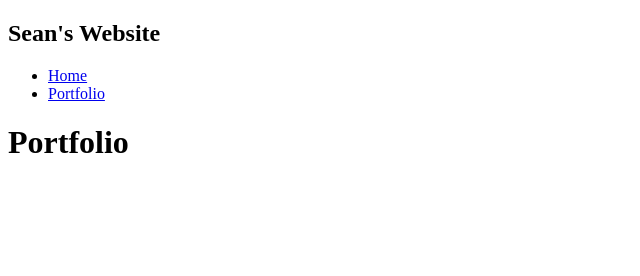
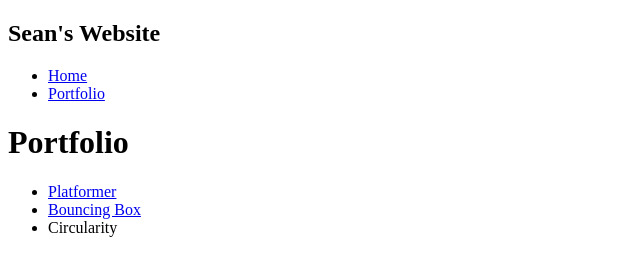
Before and after one commit to Glycon2977/Glycon2977.github.io, a plain HTML site: page portfolio.html in a window 1280 px wide. Shown: the whole page, without its empty margins (0-640 px from the left). Drawn offline with Linux system fonts and the light colour scheme.

Commit message:
portfolio.html

```diff
--- a/portfolio.html
+++ b/portfolio.html
@@ -21,7 +21,9 @@
                 <div class="content">
                     <h1>Portfolio</h1>
                     <ul id="portfolio">
-
+                        <li><a href="projects/platformer/">Platformer</a></li>
+                        <li><a href="projects/bouncing-box/">Bouncing Box</a></li>
+                        <li><a href="projects/circularity/"></a>Circularity</li>
                     </ul>
                 </div>
             </main>
```
